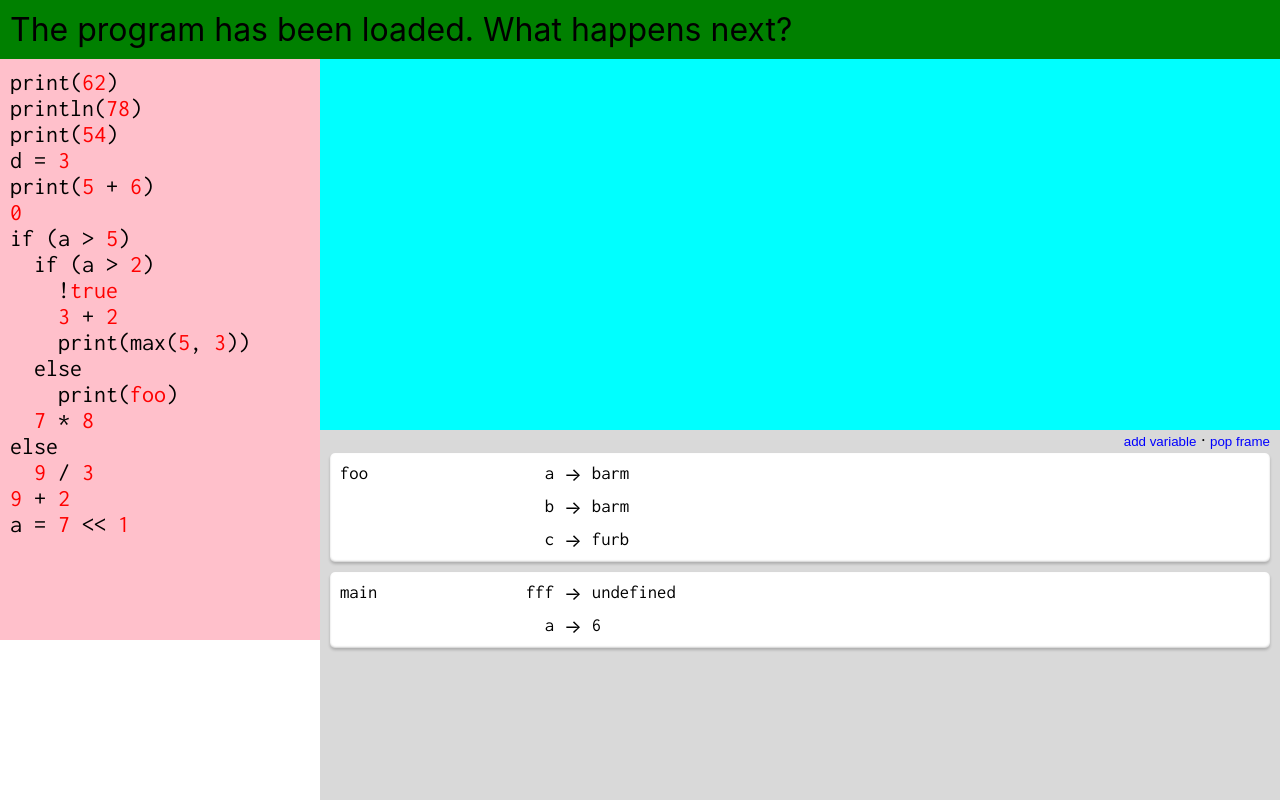
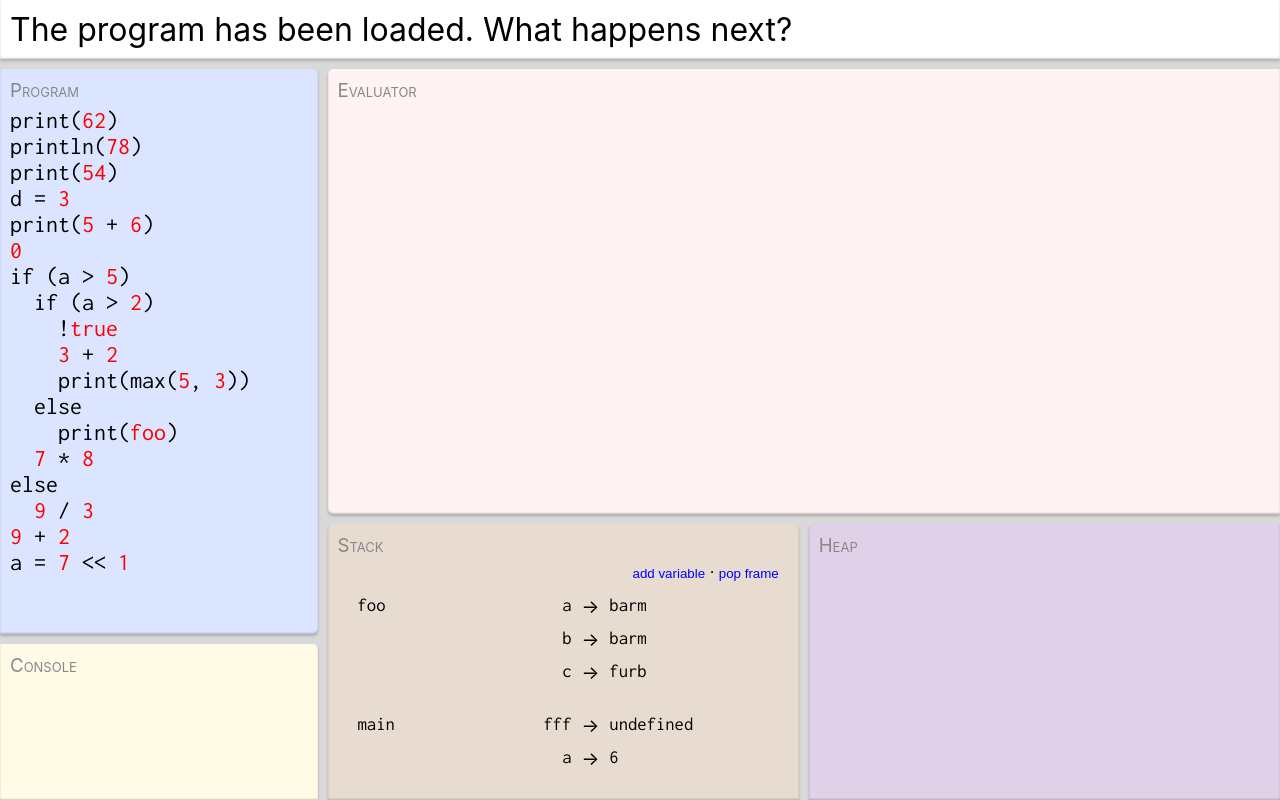
Before and after one commit to twodee/simpathy, a React (Create React App) app: page / in a window 1280 px wide. Built offline with nearby package versions, Linux system fonts and the light colour scheme.

Commit message:
Add labeled bubble panels around each component.

```diff
--- a/src/App.css
+++ b/src/App.css
@@ -10,6 +10,7 @@
   bottom: 0;
   display: flex;
   flex-direction: column;
+  background-color: rgb(85%, 85%, 85%);
 }
 
 #top-panel {
@@ -34,13 +35,29 @@
   flex-direction: column;
 }
 
-#prompter {
+#prompter-panel {
   background-color: green;
   grid-row: 1 / span 1;
   grid-column: 1 / span 2;
   display: flex;
   align-items: center;
-  padding: 10px;
+}
+
+h1 {
+  font-weight: normal;
+  font-size: 14pt;
+  margin: 0;
+  margin-bottom: 5px;
+  font-variant: small-caps;
+  color: #888888;
+}
+
+#top-bottom-separator, #evaluator-memory-separator, #program-console-separator {
+  height: 10px;
+}
+
+#left-right-separator, #stack-heap-separator {
+  width: 10px;
 }
 
 #message {
@@ -48,30 +65,28 @@
 }
 
 #program {
-  flex: 4;
-  background-color: pink;
-  grid-row: 2 / span 2;
-  grid-column: 1 / span 1;
-  padding: 10px;
   font-size: 18pt;
   overflow: auto;
   white-space: nowrap;
 }
 
 #console {
-  flex: 1;
-  padding: 10px;
   white-space: pre;
 }
 
 #evaluator {
   flex: 1;
-  background-color: cyan;
-  grid-row: 2 / span 1;
-  grid-column: 2 / span 1;
   display: flex;
   justify-content: center;
   align-items: center;
+}
+
+#left-right-separator, #stack-heap-separator {
+  cursor: col-resize;
+}
+
+#top-bottom-separator, #program-console-separator, #evaluator-memory-separator {
+  cursor: row-resize;
 }
 
 #expression, #evaluate-box {
@@ -142,12 +157,57 @@
    40%, 60% { transform: translateX(4px); }
 }
 
-#memory {
+#memory-panel {
+  display: flex;
+  flex-direction: row;
+}
+
+#heap-panel, #stack-panel, #evaluator-panel, #program-panel, #console-panel, #prompter-panel {
+  padding: 10px;
+  box-shadow: rgba(0,0,0,0.2) 0px 2px 3px, inset rgba(0,0,0,0.2) 0px -1px 2px;
+  background-color: white;
+  margin: 0;
+}
+
+#console-panel {
+  flex: 1;
+  background-color: #FFFBE6;
+  border-top-right-radius: 5px;
+}
+
+#stack-panel {
   flex: 1;
   background-color: rgb(85%, 85%, 85%);
   grid-row: 3 / span 1;
   grid-column: 2 / span 1;
   overflow: auto;
+  border-radius: 5px 5px 0 0;
+  background-color: #E8DCD1;
+}
+
+#heap-panel {
+  flex: 1;
+  border-radius: 5px 0 0 0;
+  background-color: #E0D1E8;
+}
+
+#program-panel {
+  flex: 4;
+  grid-row: 2 / span 2;
+  grid-column: 1 / span 1;
+  border-radius: 0 5px 5px 0;
+  background-color: #DBE5FF;
+}
+
+#evaluator-panel {
+  flex: 1;
+  background-color: cyan;
+  grid-row: 2 / span 1;
+  grid-column: 2 / span 1;
+  border-radius: 5px 0 0 5px;
+  display: flex;
+  flex-direction: column;
+  background-color: #FFF3F3;
 }
 
 button {
@@ -164,7 +224,7 @@ button:hover {
   text-decoration: underline;
 }
 
-#memory-tools {
+#stack-tools {
   text-align: right;
   margin-right: 10px;
   margin-bottom: 3px;
@@ -176,9 +236,6 @@ button:hover {
   display: grid;
   grid-template-columns: 7em 7em auto 10em 1fr;
   grid-auto-flow: dense;
-  border-radius: 5px;
-  box-shadow: rgba(0,0,0,0.2) 0px 2px 3px, inset rgba(0,0,0,0.2) 0px -1px 2px;
-  background-color: white;
 }
 
 .cell {
--- a/src/App.js
+++ b/src/App.js
@@ -6,7 +6,7 @@ import './App.css';
 import Prompter from './components/Prompter';
 import Program from './components/Program';
 import Evaluator from './components/Evaluator';
-import Memory from './components/Memory';
+import Stack from './components/Stack';
 import Console from './components/Console';
 import { lex } from './lexer';
 import { parse } from './parser';
@@ -51,14 +51,24 @@ a = 7 << 1`);
         <div id="top-panel">
           <Prompter />
         </div>
+        <div id="top-bottom-separator"></div>
         <div id="bottom-panel">
           <div id="left-panel">
             <Program />
+            <div id="program-console-separator"></div>
             <Console />
           </div>
+          <div id="left-right-separator"></div>
           <div id="right-panel">
             <Evaluator />
-            <Memory />
+            <div id="evaluator-memory-separator"></div>
+            <div id="memory-panel">
+              <Stack />
+              <div id="stack-heap-separator"></div>
+              <div id="heap-panel">
+                <h1>Heap</h1>
+              </div>
+            </div>
           </div>
         </div>
       </div>
--- a/src/components/Console.js
+++ b/src/components/Console.js
@@ -12,7 +12,12 @@ const Console = () => {
   const output = useSelector(state => state.output);
 
   return (
-    <div id="console">{output}</div>
+    <div id="console-panel">
+      <h1>Console</h1>
+      <div id="console">
+        {output}
+      </div>
+    </div>
   );
 };
 
--- a/src/components/Evaluator.js
+++ b/src/components/Evaluator.js
@@ -57,9 +57,12 @@ const Evaluator = () => {
   };
 
   return (
-    <div id="evaluator">
-      <div id="expression" className="code">
-        {state.expression && state.expression.evaluatorify(state, dispatch, callbacks)}
+    <div id="evaluator-panel">
+      <h1>Evaluator</h1>
+      <div id="evaluator">
+        <div id="expression" className="code">
+          {state.expression && state.expression.evaluatorify(state, dispatch, callbacks)}
+        </div>
       </div>
     </div>
   );
--- a/src/components/Program.js
+++ b/src/components/Program.js
@@ -36,8 +36,11 @@ const Program = () => {
   };
 
   return (
-    <div id="program" className="code">
-      {state.program && state.program.programify(state, dispatch, callbacks, false, false, '')}
+    <div id="program-panel">
+      <h1>Program</h1>
+      <div id="program" className="code">
+        {state.program && state.program.programify(state, dispatch, callbacks, false, false, '')}
+      </div>
     </div>
   );
 };
--- a/src/components/Prompter.js
+++ b/src/components/Prompter.js
@@ -4,7 +4,7 @@ import { useSelector } from 'react-redux';
 const Prompter = () => {
   const message = useSelector(state => state.message);
   return (
-    <div id="prompter">
+    <div id="prompter-panel">
       <div id="message">{message}</div>
     </div>
   );
--- a/src/components/Memory.js
+++ b/src/components/Stack.js
@@ -13,7 +13,7 @@ import {
   Mode,
 } from '../constants';
 
-const Memory = () => {
+const Stack = () => {
   const frames = useSelector(state => state.frames);
   const mode = useSelector(state => state.mode);
   const isBadAddNewVariable = useSelector(state => state.isBadAddNewVariable);
@@ -33,8 +33,9 @@ const Memory = () => {
   const addNewVariableButton = React.createElement('button', attributes, 'add variable');
 
   return (
-    <div id="memory">
-      <div id="memory-tools">
+    <div id="stack-panel">
+      <h1>Stack</h1>
+      <div id="stack-tools">
         {addNewVariableButton} &middot; <button>pop frame</button>
       </div>
       <div id="frames">
@@ -44,4 +45,4 @@ const Memory = () => {
   );
 };
 
-export default Memory;
+export default Stack;
```
